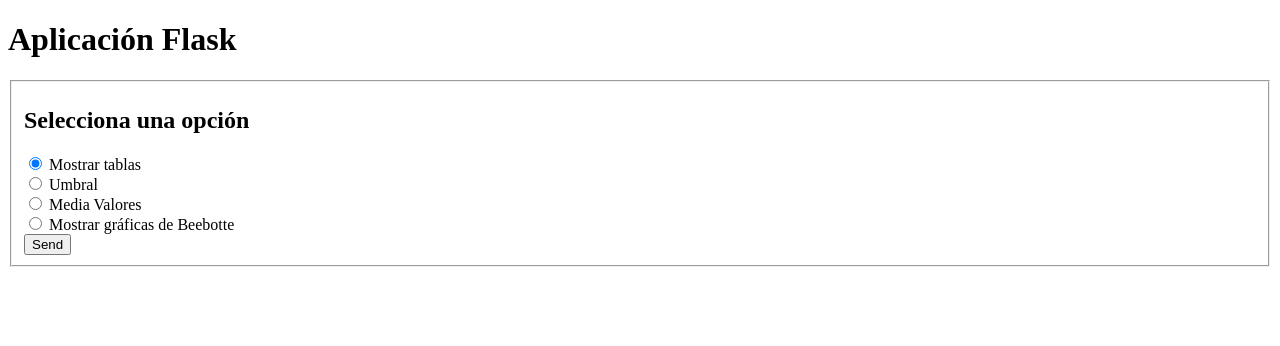
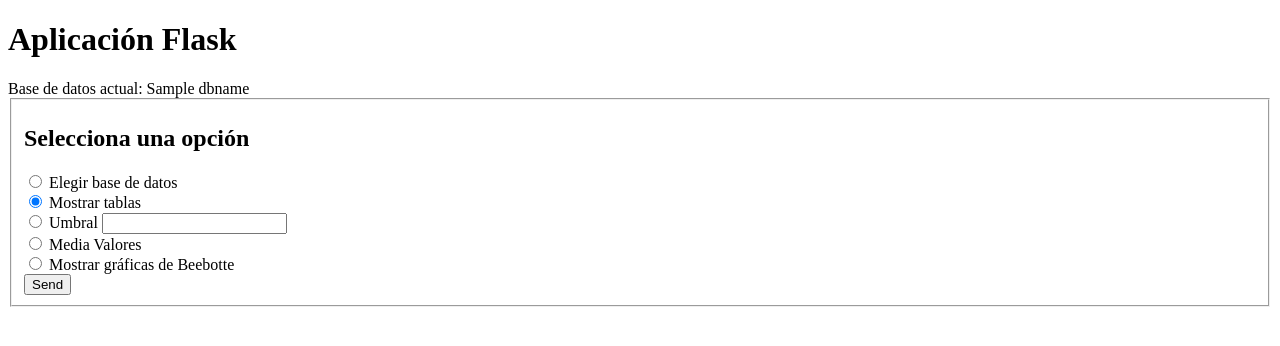
Before and after one commit to nemrod962/flask_app, a Flask app: template myfiles/templates/index.html in a window 1280 px wide. Shown: the top 346 px of the page. Run offline with Flask 2, Linux system fonts and the light colour scheme; the template is opened without the code that fills it: most values are stand-ins (such as "Sample title", 1, 10 or a date in 2020).

Commit message:
Se han modificado las plantillas html ya existentes para que muestren la base de datos que se ha utilizado.
Se ha añadido una plantilla para la selección de la base de datos a utilizar.

```diff
--- a/myfiles/templates/index.html
+++ b/myfiles/templates/index.html
@@ -3,14 +3,19 @@
 <body>
 <title>Bienvenido!</title>
 <h1>Aplicación Flask</h1>
+<div>Base de datos actual: {{DBName}}</div>
     <fieldset>
         <h2>Selecciona una opción</h2>
         <form action="." method="POST">
             <!--<input type="text" name="text"><br>-->
+            <input type="radio" name="option" value="elegir" checked>
+            Elegir base de datos <br>
             <input type="radio" name="option" value="tablas" checked>
             Mostrar tablas <br>
             <input type="radio" name="option" value="umbral">
-            Umbral <br>
+            Umbral
+            <input type="text" name="umbralTxt">
+            <br>
             <input type="radio" name="option" value="media">
             Media Valores <br>
             <input type="radio" name="option" value="grafo">
--- a/myfiles/templates/media.html
+++ b/myfiles/templates/media.html
@@ -7,6 +7,7 @@
 <!--Hay que poner el '| safe' detrás de la variable para que Flask la interprete como código HTML-->
 {{ resMedia | safe}}
 <br>
+    <div>Base de datos empleada: {{DBName}} </div>
 <br>
     <form action="{{ url_for('webMedia_post') }}" method="POST">
         <input type="submit" name="volver" value="Menú Principal"><br>
--- a/myfiles/templates/tablas.html
+++ b/myfiles/templates/tablas.html
@@ -5,8 +5,10 @@
 <div>TABLA:  </div>
 <!--Hay que poner el '| safe' detrás de la variable
 para que Flask la interprete como código HTML-->
+<br>
 {{ tablaHTML | safe}}
 <br>
+<div>Base de datos empleada: {{DBName}} </div>
 <br>
     <form action="{{ url_for('webTabla_post') }}" method="POST">
         <input type="submit" name="volver" value="Menú Principal"><br>
--- a/myfiles/templates/umbral.html
+++ b/myfiles/templates/umbral.html
@@ -2,12 +2,14 @@
 <html lang="es">
 <body>
 <title>Umbral</title>
-<div>Umbral:  </div>
+<div>Umbral:  {{umbralHTML}}</div>
 <br>
 <!--Hay que poner el '| safe' detrás de la variable para que Flask la interprete como código HTML-->
 {{ resUmbral | safe}}
 <br>
+    <div>Base de datos empleada: {{DBName}} </div>
 <br>
+    <!--<form action="{{ url_for('webUmbral_post') }}" method="POST">-->
     <form action="{{ url_for('webUmbral_post') }}" method="POST">
         <input type="submit" name="volver" value="Menú Principal"><br>
     </form>
```
Also changed, not shown: myfiles/templates/DBselect.html (added, +17 -0 lines).
